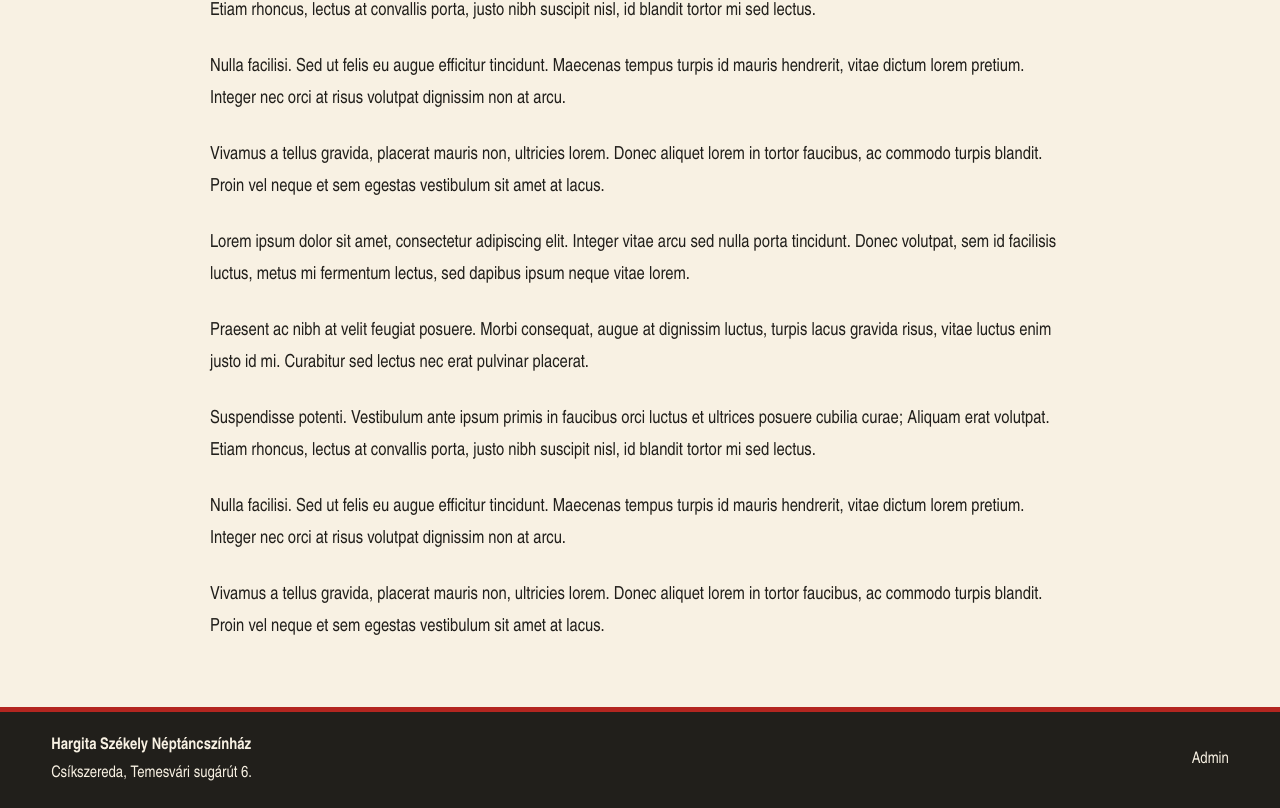
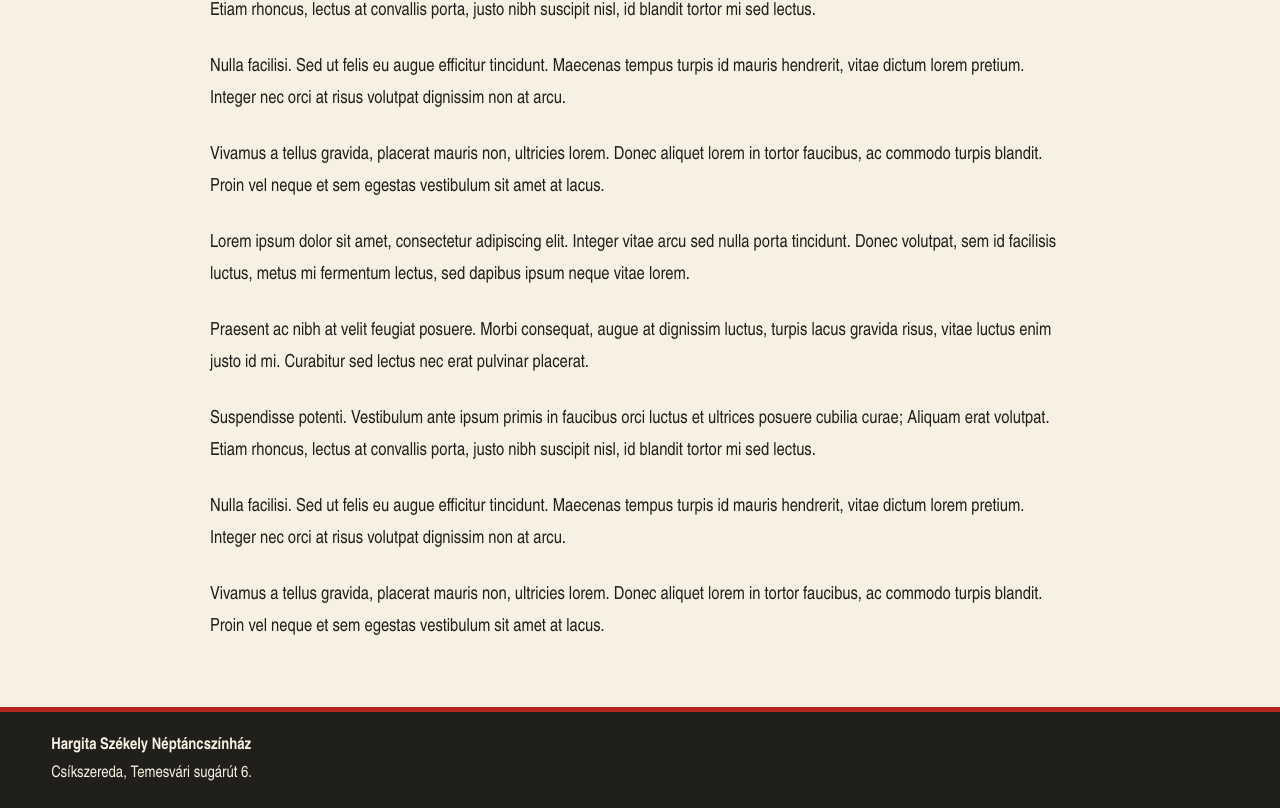
Before and after one commit to buruska/hargitatanc, a Next.js app: page / in a window 1280 px wide. Shown: the part 277-1085 px from the top of the page. Built offline with nearby package versions, Linux system fonts and the light colour scheme; no server answers; the database is empty.

Commit message:
Remove admin footer link

```diff
--- a/app/site-footer.tsx
+++ b/app/site-footer.tsx
@@ -1,6 +1,5 @@
 "use client";
 
-import Link from "next/link";
 import { usePathname } from "next/navigation";
 
 export function SiteFooter() {
@@ -17,7 +16,6 @@ export function SiteFooter() {
         <strong>Hargita Székely Néptáncszínház</strong>
         <p className="mt-1">Csíkszereda, Temesvári sugárút 6.</p>
       </div>
-      <Link href="/admin">Admin</Link>
     </footer>
   );
 }
```
